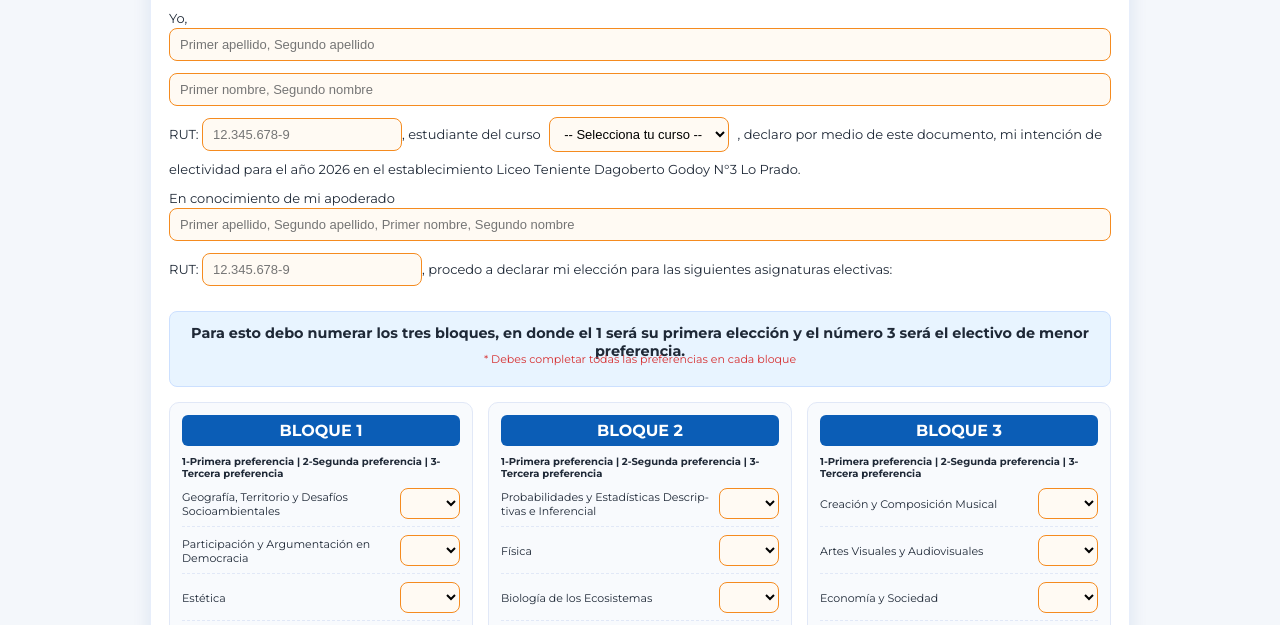
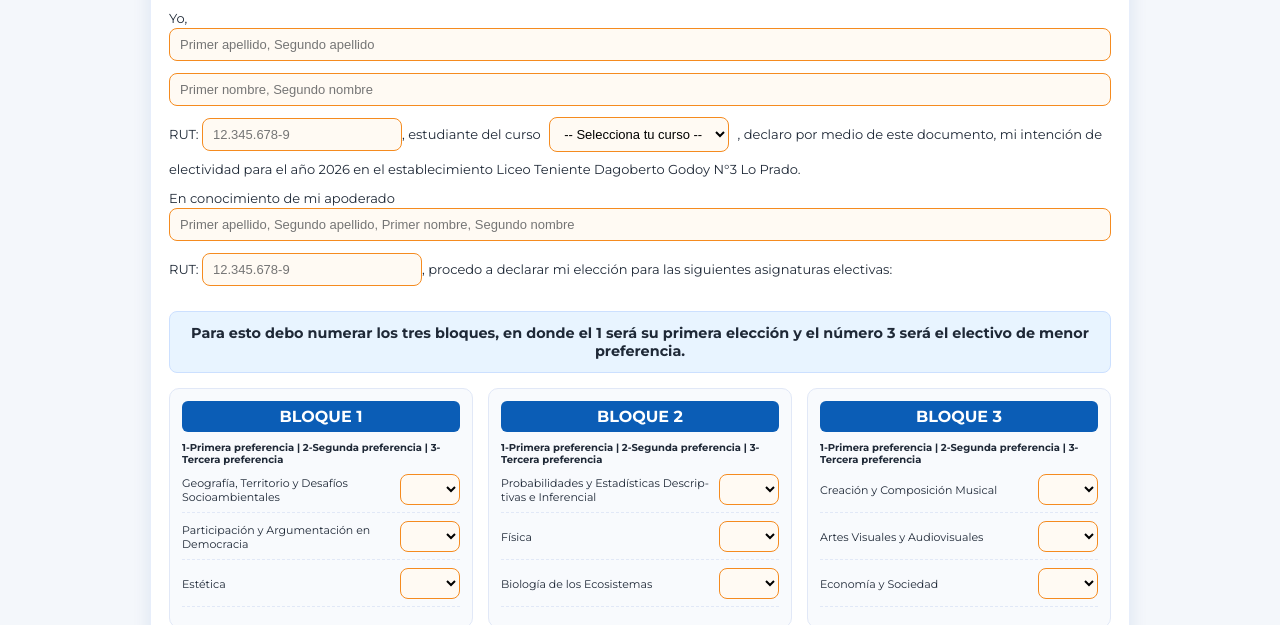
Before and after one commit to benjaminwfsdf/electivos, a plain HTML site: page index.html in a window 1280 px wide. Shown: the part 175-800 px from the top of the page. Drawn offline with nearby package versions, Linux system fonts and the light colour scheme.

Commit message:
Remove error message from instruction blocks
Removed error message about completing preferences.

```diff
--- a/index.html
+++ b/index.html
@@ -391,7 +391,7 @@ canvas{
 
     <div class="instruccion-bloques">
       <b>Para esto debo numerar los tres bloques, en donde el 1 será su primera elección y el número 3 será el electivo de menor preferencia.</b>
-      <div class="texto-error">* Debes completar todas las preferencias en cada bloque</div>
+
     </div>
 
     <div class="bloque-grid">
```
